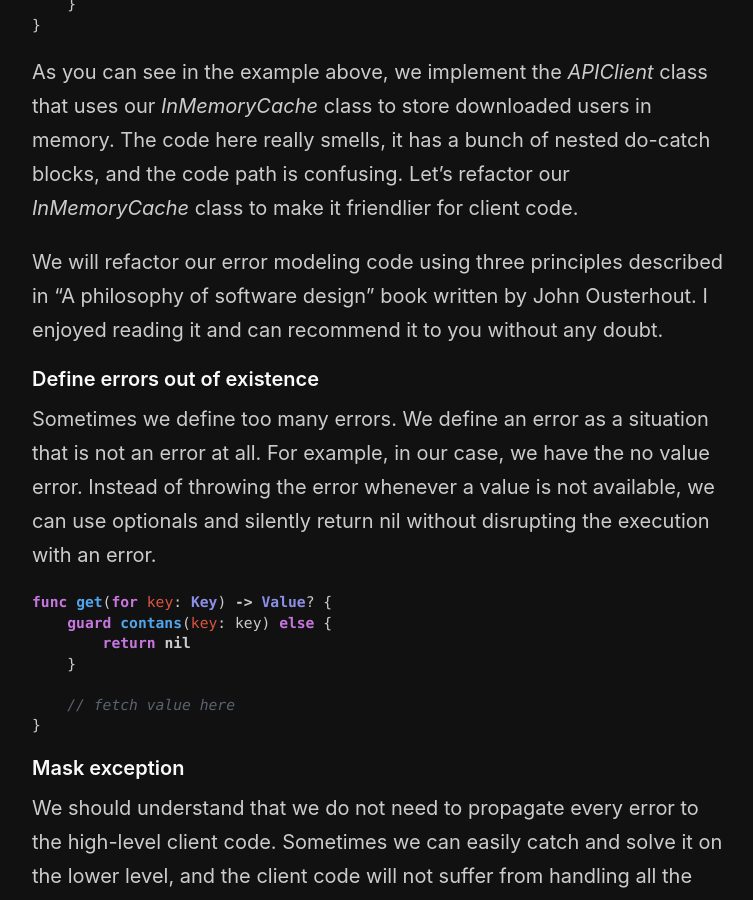
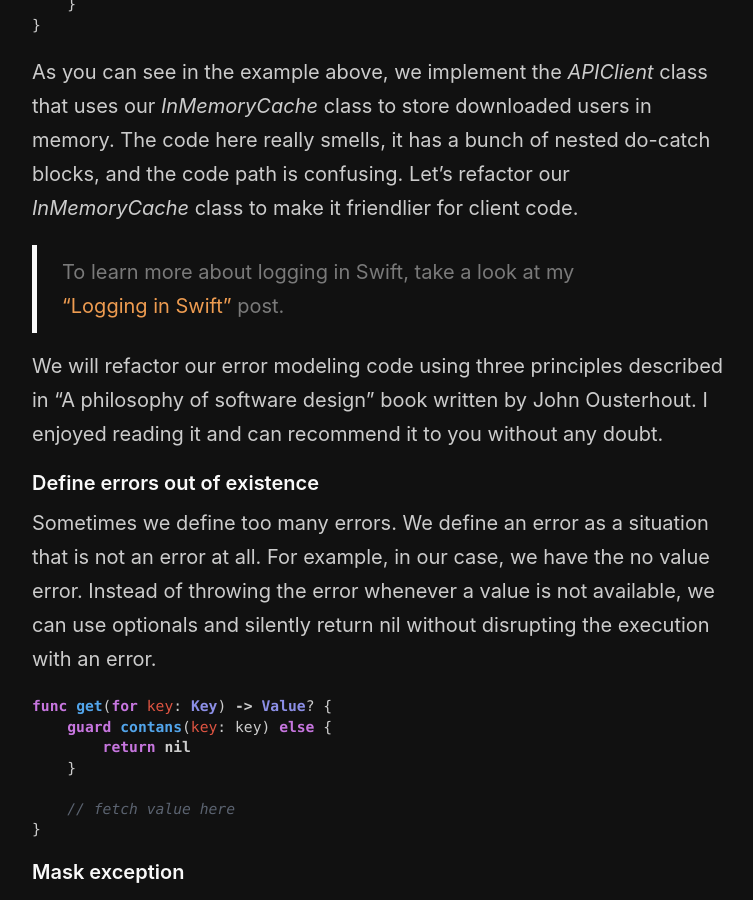
Before and after one commit to mecid/mecid.github.io, a Jekyll site: the page built from _posts/2022-05-11-modeling-errors-in-swift.md, in a window 1280 px wide and 900 px high, scrolled down 2452 px. Shown: the whole window, without its empty margins (258-1011 px from the left). Built offline with Jekyll 4.4.1, drawn with Linux system fonts in a browser that asks for light colours.

Commit message:
reference post added to modeling errors post

```diff
--- a/_posts/2022-05-11-modeling-errors-in-swift.md
+++ b/_posts/2022-05-11-modeling-errors-in-swift.md
@@ -95,6 +95,8 @@
 
 As you can see in the example above, we implement the *APIClient* class that uses our *InMemoryCache* class to store downloaded users in memory. The code here really smells, it has a bunch of nested do-catch blocks, and the code path is confusing. Let's refactor our *InMemoryCache* class to make it friendlier for client code.
 
+> To learn more about logging in Swift, take a look at my ["Logging in Swift"](/2022/04/06/logging-in-swift/) post.
+
 We will refactor our error modeling code using three principles described in "A philosophy of software design" book written by John Ousterhout. I enjoyed reading it and can recommend it to you without any doubt.
 
 #### Define errors out of existence
```
